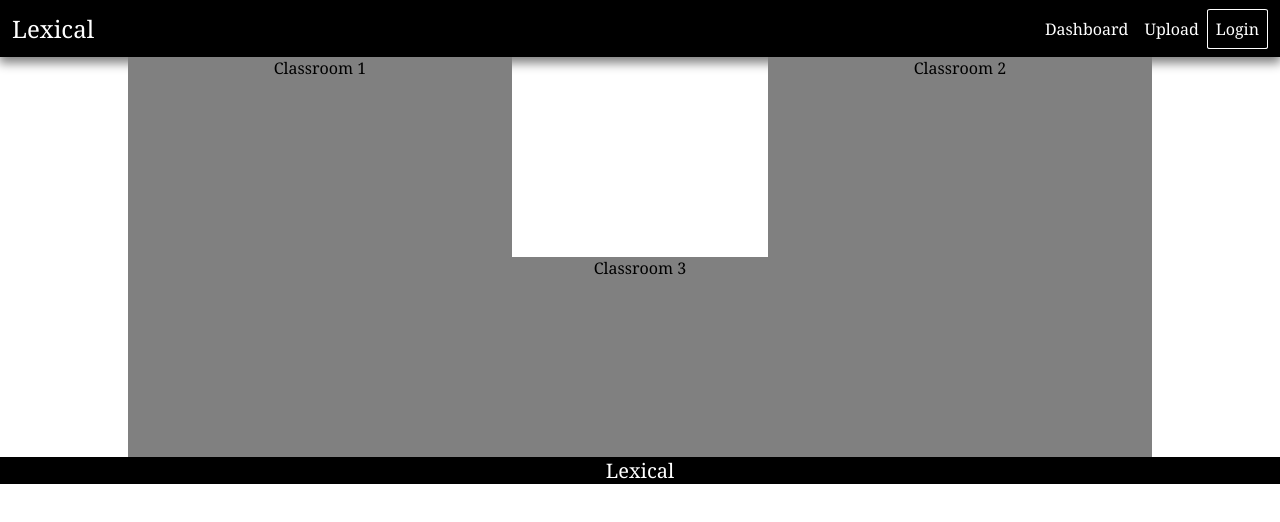
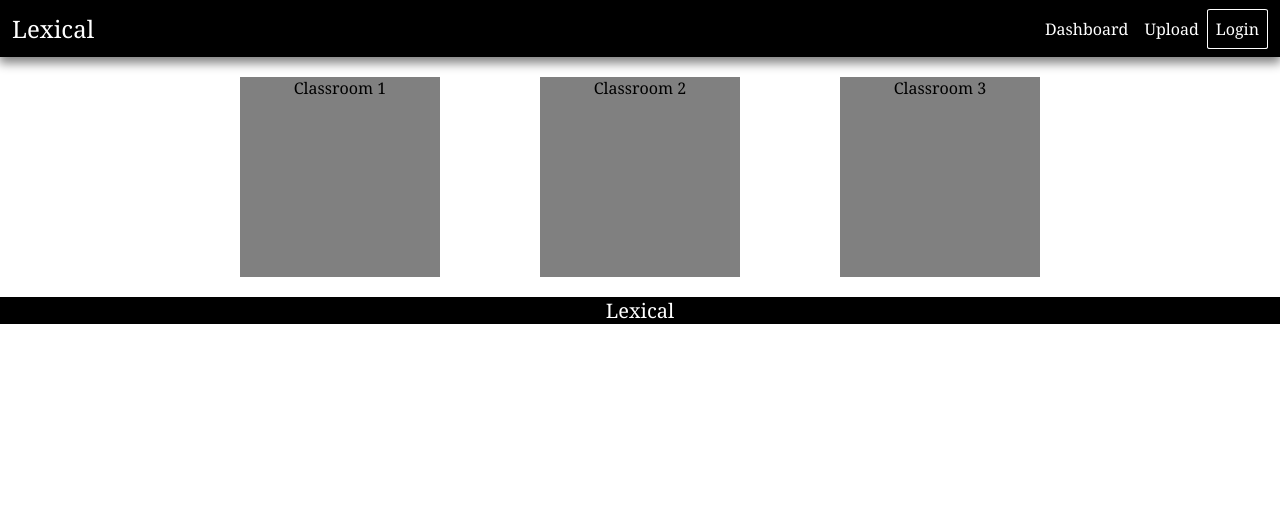
Before and after one commit to Capstone-Projects-2022-Spring/project-lexicallearner, a React (Create React App) app in the folder lexical-learner/: page /dashboard in a window 1280 px wide. Shown: the top 522 px of the page. Built offline with nearby package versions, Linux system fonts and the light colour scheme.

Commit message:
Updated Dashboard

```diff
--- a/lexical-learner/src/pages/Dashboard.css
+++ b/lexical-learner/src/pages/Dashboard.css
@@ -5,16 +5,17 @@
 .classrooms {
     display: flex;
     flex-wrap: wrap;
+    justify-content: center;
 
 }
 
 .classroom {
-    flex: 200px;
+    width: 200px;
     min-height: 200px;
     background-color: gray;
-    margin-left: 10%;
-    margin-right: 10%;
+    margin: 20px 50px;
     text-align: center;
+    cursor: pointer;
 }
 
 .Dashboard footer {
--- a/lexical-learner/src/pages/Dashboard.jsx
+++ b/lexical-learner/src/pages/Dashboard.jsx
@@ -7,13 +7,13 @@ const Dashboard = () => {
     <div className="Dashboard">
       <Navbar />
       <section className="classrooms">
-        <div className="classroom">
+        <div className="classroom" onclick="location.href='#';">
           Classroom 1
         </div>
-        <div className="classroom">
+        <div className="classroom" onclick="location.href='#';">
           Classroom 2
         </div>
-        <div className="classroom">
+        <div className="classroom" onclick="location.href='#';">
           Classroom 3
         </div>
       </section>
```
